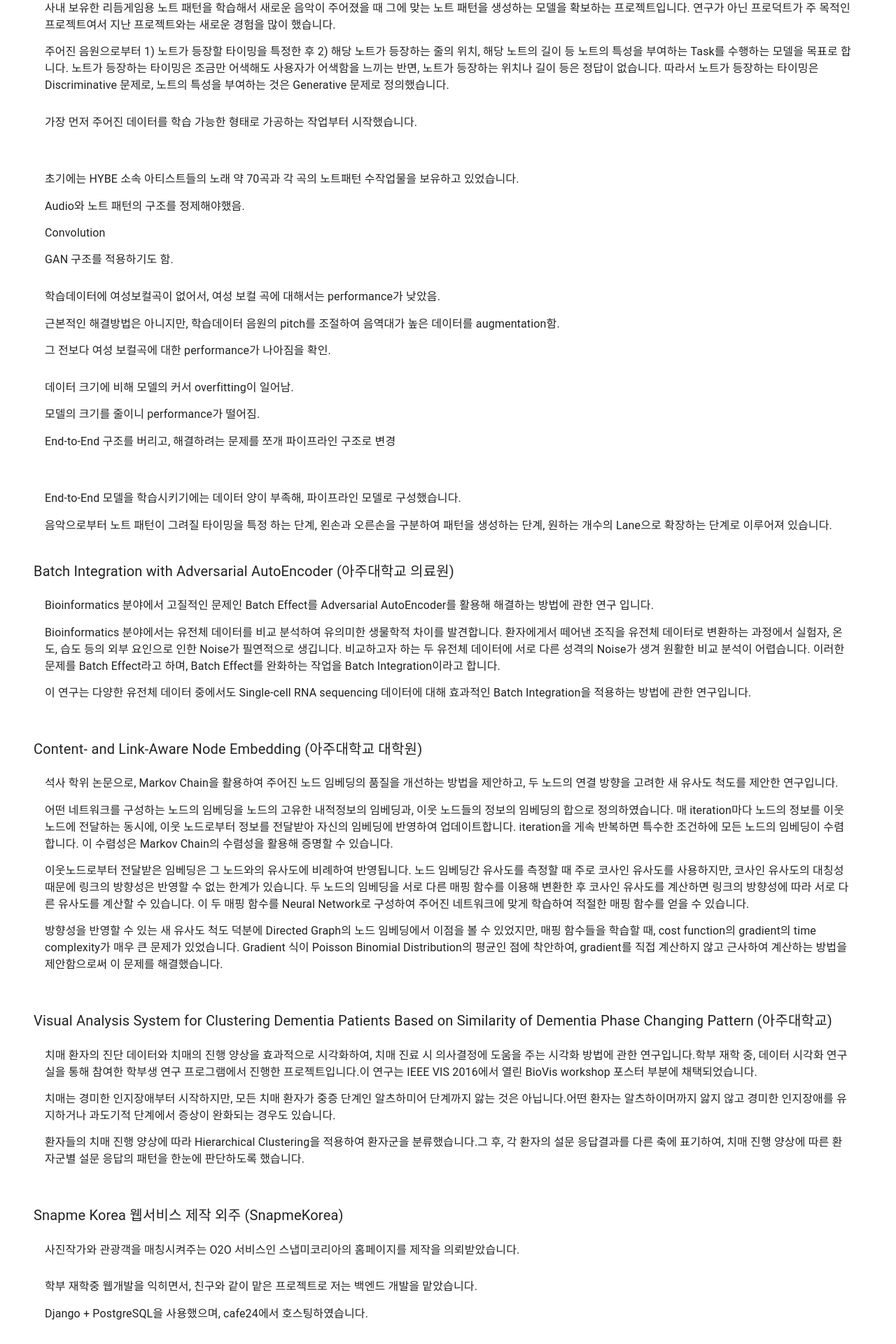
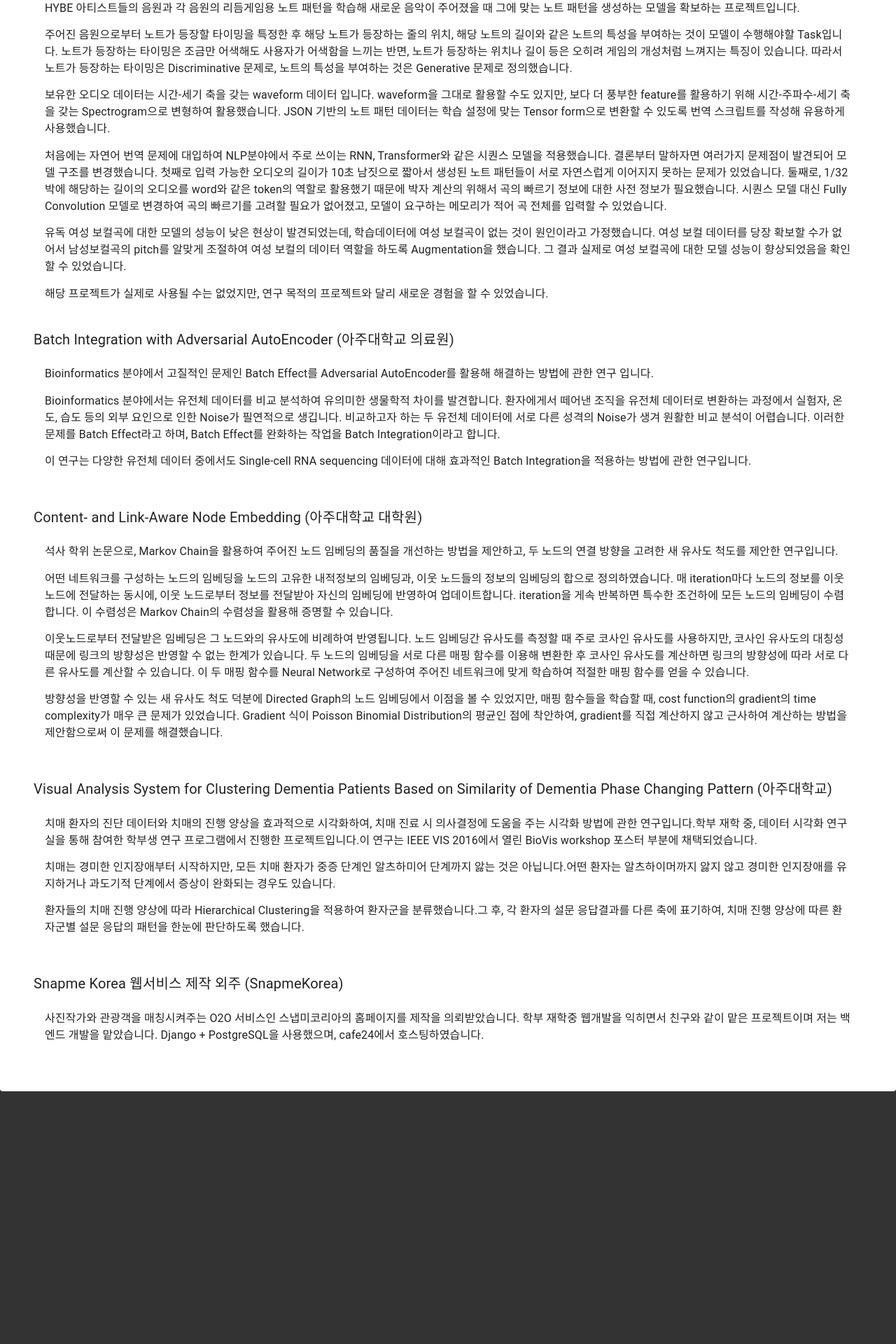
Before and after one commit to helloybz/resume, a React (Create React App) app: page / in a window 1280 px wide. Shown: the part 1320-3240 px from the top of the page at 70% size. After the commit the page ends 2879 px from the top, so only its background shows below. Built offline with nearby package versions, Linux system fonts and the light colour scheme.

Commit message:
Update contents

```diff
--- a/src/info.js
+++ b/src/info.js
@@ -52,30 +52,12 @@ export var info = {
                 "name": "Note Pattern Generator",
                 "at": "수퍼브",
                 "description": `
-                사내 보유한 리듬게임용 노트 패턴을 학습해서 새로운 음악이 주어졌을 때 그에 맞는 노트 패턴을 생성하는 모델을 확보하는 프로젝트입니다. 연구가 아닌 프로덕트가 주 목적인 프로젝트여서 지난 프로젝트와는 새로운 경험을 많이 했습니다.
-                주어진 음원으로부터 1) 노트가 등장할 타이밍을 특정한 후 2) 해당 노트가 등장하는 줄의 위치, 해당 노트의 길이 등 노트의 특성을 부여하는 Task를 수행하는 모델을 목표로 합니다. 노트가 등장하는 타이밍은 조금만 어색해도 사용자가 어색함을 느끼는 반면, 노트가 등장하는 위치나 길이 등은 정답이 없습니다. 따라서 노트가 등장하는 타이밍은 Discriminative 문제로, 노트의 특성을 부여하는 것은 Generative 문제로 정의했습니다.
-
-                가장 먼저 주어진 데이터를 학습 가능한 형태로 가공하는 작업부터 시작했습니다.
-
-
-
-                초기에는 HYBE 소속 아티스트들의 노래 약 70곡과 각 곡의 노트패턴 수작업물을 보유하고 있었습니다.
-                Audio와 노트 패턴의 구조를 정제해야했음.
-                Convolution
-                GAN 구조를 적용하기도 함.
-
-                학습데이터에 여성보컬곡이 없어서, 여성 보컬 곡에 대해서는 performance가 낮았음.
-                근본적인 해결방법은 아니지만, 학습데이터 음원의 pitch를 조절하여 음역대가 높은 데이터를 augmentation함.
-                그 전보다 여성 보컬곡에 대한 performance가 나아짐을 확인.
-
-                데이터 크기에 비해 모델의 커서 overfitting이 일어남.
-                모델의 크기를 줄이니 performance가 떨어짐.
-                End-to-End 구조를 버리고, 해결하려는 문제를 쪼개 파이프라인 구조로 변경
-
-
-
-                End-to-End 모델을 학습시키기에는 데이터 양이 부족해, 파이프라인 모델로 구성했습니다.
-                음악으로부터 노트 패턴이 그려질 타이밍을 특정 하는 단계, 왼손과 오른손을 구분하여 패턴을 생성하는 단계, 원하는 개수의 Lane으로 확장하는 단계로 이루어져 있습니다.`,
+                HYBE 아티스트들의 음원과 각 음원의 리듬게임용 노트 패턴을 학습해 새로운 음악이 주어졌을 때 그에 맞는 노트 패턴을 생성하는 모델을 확보하는 프로젝트입니다.
+                주어진 음원으로부터 노트가 등장할 타이밍을 특정한 후 해당 노트가 등장하는 줄의 위치, 해당 노트의 길이와 같은 노트의 특성을 부여하는 것이 모델이 수행해야할 Task입니다. 노트가 등장하는 타이밍은 조금만 어색해도 사용자가 어색함을 느끼는 반면, 노트가 등장하는 위치나 길이 등은 오히려 게임의 개성처럼 느껴지는 특징이 있습니다. 따라서 노트가 등장하는 타이밍은 Discriminative 문제로, 노트의 특성을 부여하는 것은 Generative 문제로 정의했습니다.
+                보유한 오디오 데이터는 시간-세기 축을 갖는 waveform 데이터 입니다. waveform을 그대로 활용할 수도 있지만, 보다 더 풍부한 feature를 활용하기 위해 시간-주파수-세기 축을 갖는 Spectrogram으로 변형하여 활용했습니다. JSON 기반의 노트 패턴 데이터는 학습 설정에 맞는 Tensor form으로 변환할 수 있도록 번역 스크립트를 작성해 유용하게 사용했습니다.
+                처음에는 자연어 번역 문제에 대입하여 NLP분야에서 주로 쓰이는 RNN, Transformer와 같은 시퀀스 모델을 적용했습니다. 결론부터 말하자면 여러가지 문제점이 발견되어 모델 구조를 변경했습니다. 첫째로 입력 가능한 오디오의 길이가 10초 남짓으로 짧아서 생성된 노트 패턴들이 서로 자연스럽게 이어지지 못하는 문제가 있었습니다. 둘째로, 1/32박에 해당하는 길이의 오디오를 word와 같은 token의 역할로 활용했기 때문에 박자 계산의 위해서 곡의 빠르기 정보에 대한 사전 정보가 필요했습니다. 시퀀스 모델 대신 Fully Convolution 모델로 변경하여 곡의 빠르기를 고려할 필요가 없어졌고, 모델이 요구하는 메모리가 적어 곡 전체를 입력할 수 있었습니다.
+                유독 여성 보컬곡에 대한 모델의 성능이 낮은 현상이 발견되었는데, 학습데이터에 여성 보컬곡이 없는 것이 원인이라고 가정했습니다. 여성 보컬 데이터를 당장 확보할 수가 없어서 남성보컬곡의 pitch를 알맞게 조절하여 여성 보컬의 데이터 역할을 하도록 Augmentation을 했습니다. 그 결과 실제로 여성 보컬곡에 대한 모델 성능이 향상되었음을 확인할 수 있었습니다.
+                해당 프로젝트가 실제로 사용될 수는 없었지만, 연구 목적의 프로젝트와 달리 새로운 경험을 할 수 있었습니다.`
             },
             {
                 "name": "Batch Integration with Adversarial AutoEncoder",
@@ -109,10 +91,7 @@ export var info = {
                 "name": "Snapme Korea 웹서비스 제작 외주",
                 "at": "SnapmeKorea",
                 "description": `
-                사진작가와 관광객을 매칭시켜주는 O2O 서비스인 스냅미코리아의 홈페이지를 제작을 의뢰받았습니다.
-
-                학부 재학중 웹개발을 익히면서, 친구와 같이 맡은 프로젝트로 저는 백엔드 개발을 맡았습니다.
-                    Django + PostgreSQL을 사용했으며, cafe24에서 호스팅하였습니다.
+                사진작가와 관광객을 매칭시켜주는 O2O 서비스인 스냅미코리아의 홈페이지를 제작을 의뢰받았습니다. 학부 재학중 웹개발을 익히면서 친구와 같이 맡은 프로젝트이며 저는 백엔드 개발을 맡았습니다. Django + PostgreSQL을 사용했으며, cafe24에서 호스팅하였습니다.
                 `,
             }
         ]
```
